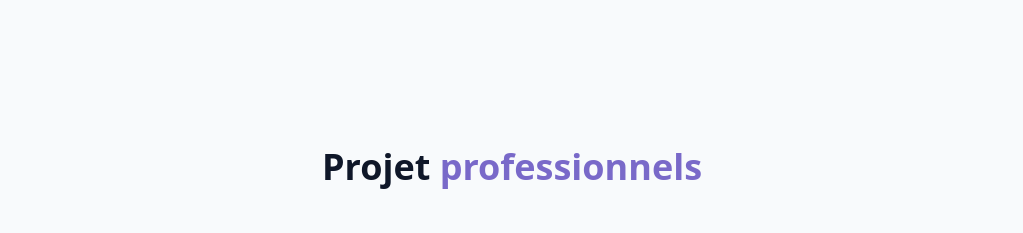
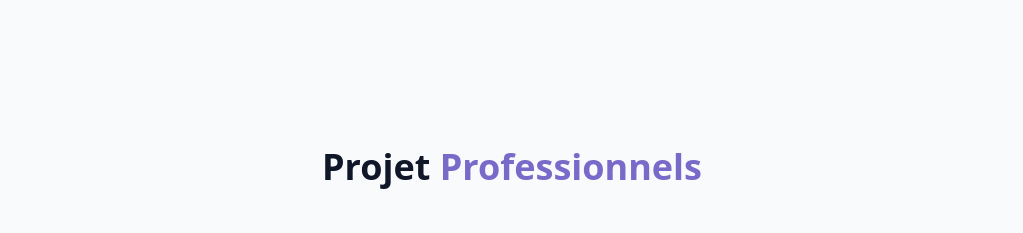
Before and after one commit to SBS-santhosh/portfolioV.2, a React (Vite) app: page / in a window 1280 px wide. Shown: the part 3149-3382 px from the top of the page, without its empty margins (128-1151 px from the left). Built offline with nearby package versions, Linux system fonts and the light colour scheme; grey boxes are pictures that could not be loaded.

Commit message:
fuyezufy

```diff
--- a/src/components/ProjectsSection.jsx
+++ b/src/components/ProjectsSection.jsx
@@ -41,7 +41,7 @@ export const ProjectsSection = () => {
       <div className="container mx-auto max-w-5xl">
         <h2 className="text-3xl md:text-4xl font-bold mb-4 text-center">
           {" "}
-         Projet <span className="text-primary"> professionnels </span>
+         Projet <span className="text-primary"> Professionnels </span>
         </h2>
 
         <p className="text-center text-muted-foreground mb-12 max-w-2xl mx-auto">
```
